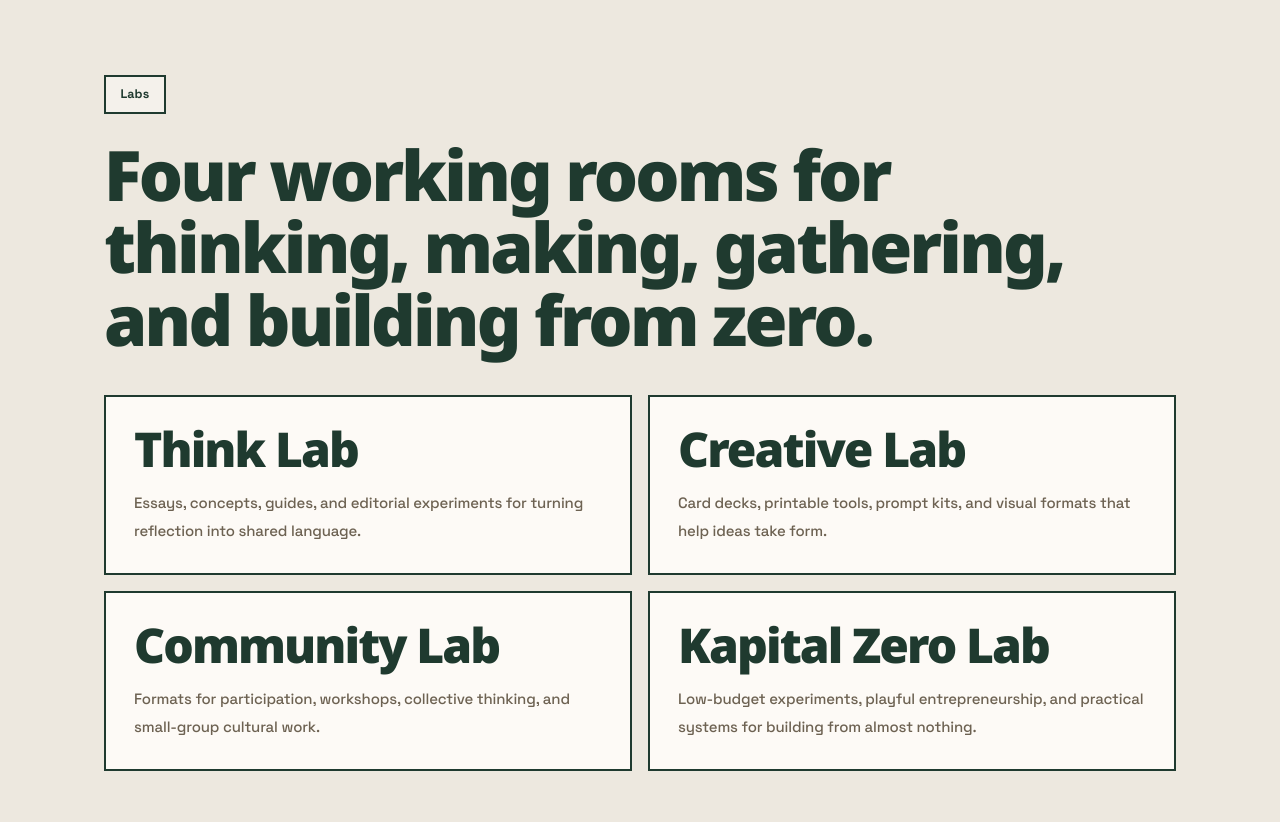
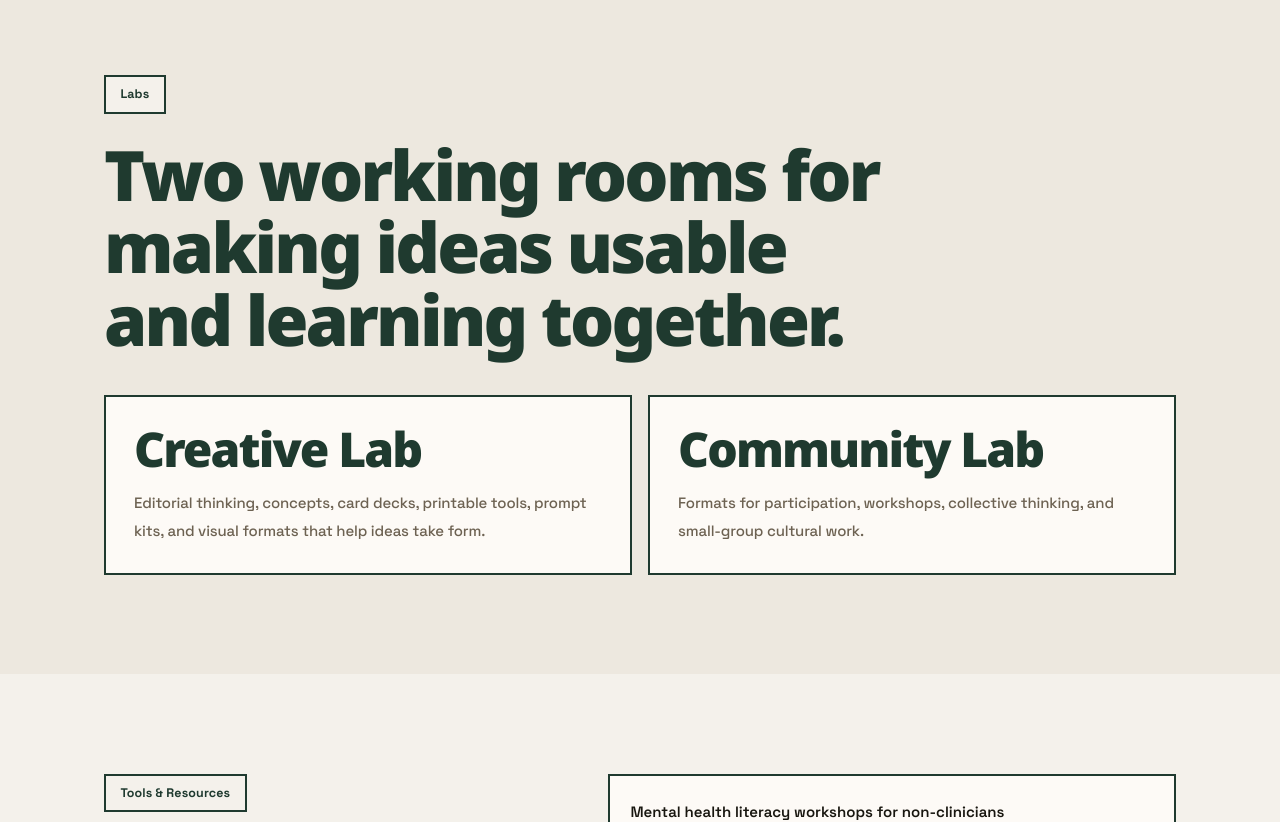
Before and after one commit to selaleakirmak-cmyk/collectividual-site, a Next.js app: page / in a window 1280 px wide. Shown: the part 1740-2562 px from the top of the page. Built offline with nearby package versions, Linux system fonts and the light colour scheme.

Commit message:
Simplify English homepage labs to two

```diff
--- a/app/page.tsx
+++ b/app/page.tsx
@@ -3,15 +3,9 @@ import Container from "@/components/site/Container";
 
 const labs = [
   {
-    title: "Think Lab",
-    description:
-      "Essays, concepts, guides, and editorial experiments for turning reflection into shared language.",
-    href: "/labs#think-lab",
-  },
-  {
     title: "Creative Lab",
     description:
-      "Card decks, printable tools, prompt kits, and visual formats that help ideas take form.",
+      "Editorial thinking, concepts, card decks, printable tools, prompt kits, and visual formats that help ideas take form.",
     href: "/labs#creative-lab",
   },
   {
@@ -19,12 +13,6 @@ const labs = [
     description:
       "Formats for participation, workshops, collective thinking, and small-group cultural work.",
     href: "/labs#community-lab",
-  },
-  {
-    title: "Kapital Zero Lab",
-    description:
-      "Low-budget experiments, playful entrepreneurship, and practical systems for building from almost nothing.",
-    href: "/labs#kapital-zero-lab",
   },
 ];
 
@@ -109,7 +97,7 @@ export default function HomePage() {
         <Container>
           <p className="poster-kicker mb-6 bg-[var(--bg)]">Labs</p>
           <h2 className="poster-title poster-title--medium">
-            Four working rooms for thinking, making, gathering, and building from zero.
+            Two working rooms for making ideas usable and learning together.
           </h2>
           <div className="mt-10 grid gap-4 md:grid-cols-2">
             {labs.map((lab) => (
```
